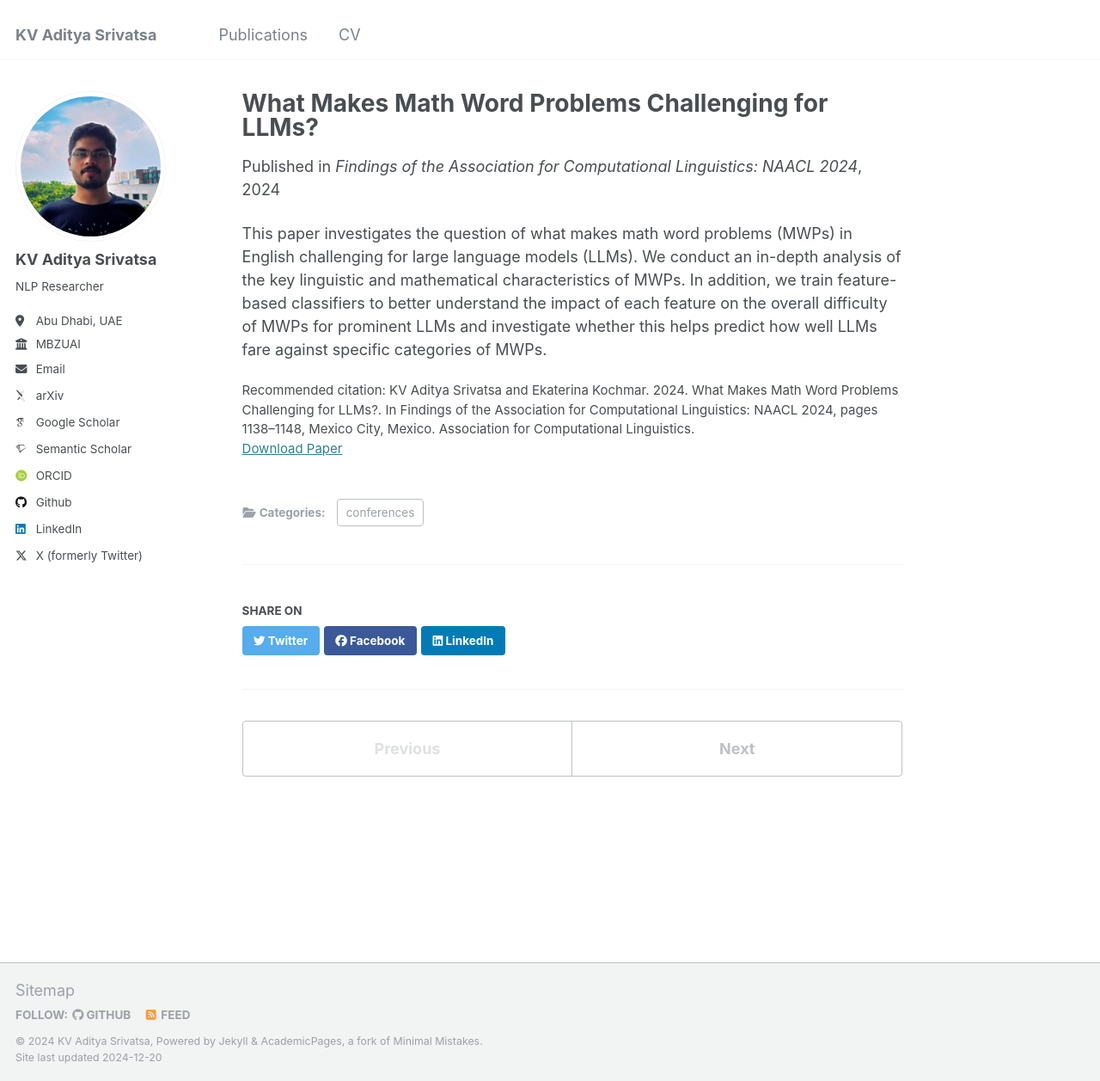
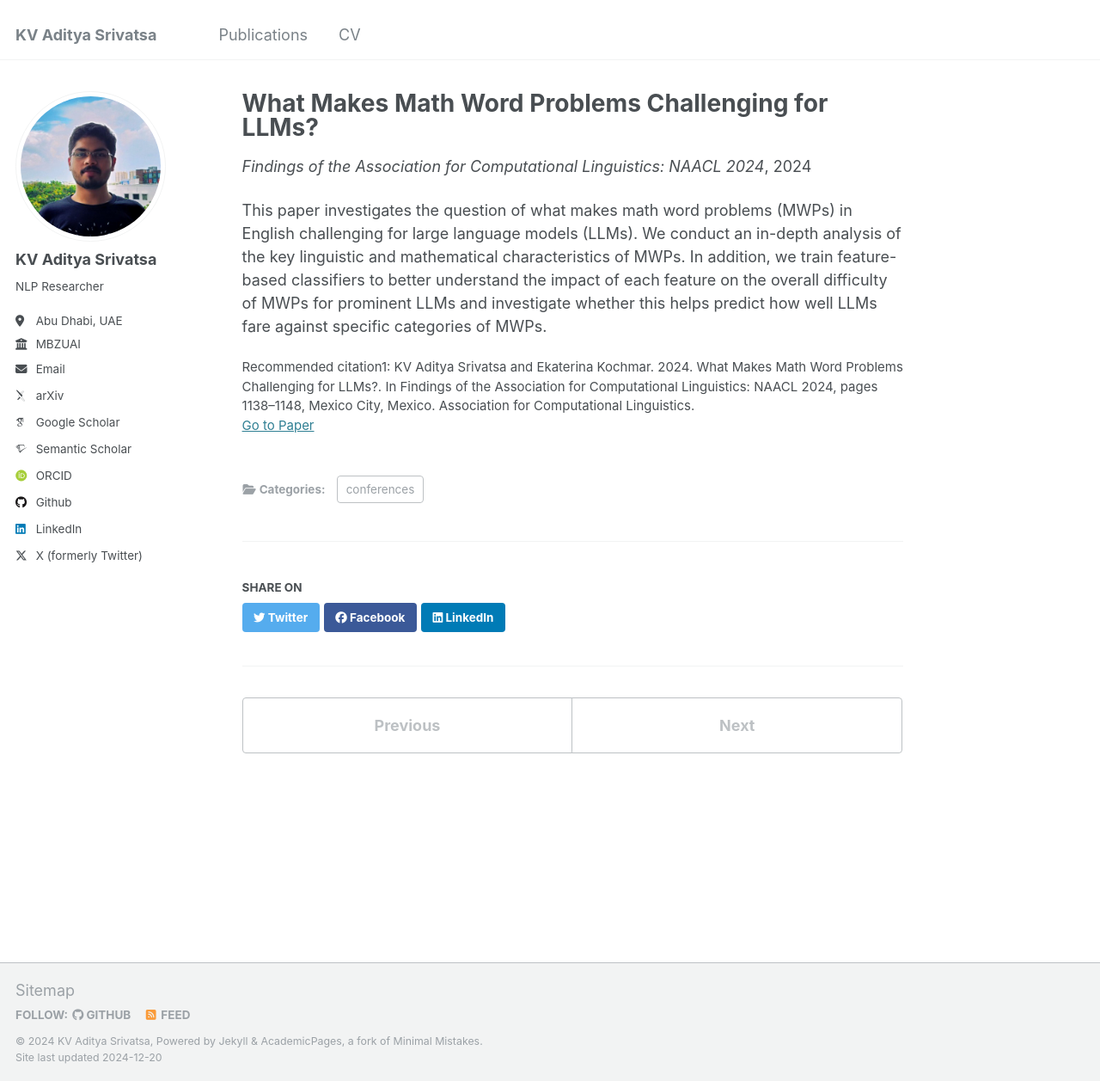
Before and after one commit to kvadityasrivatsa/kvadityasrivatsa.github.io, a Jekyll site: the page built from _publications/what-makes-mwps.md, in a window 1280 px wide and 1257 px high. Shown: the whole window at 86% size. Built offline with Jekyll 4.4.1, drawn with Linux system fonts in a browser that asks for light colours; some web fonts are replaced.

```diff
--- a/_config.yml
+++ b/_config.yml
@@ -246,15 +246,15 @@ defaults:
     values:
       layout: single
       author_profile: true
-  # _teaching
-  - scope:
-      path: ""
-      type: teaching
-    values:
-      layout: single
-      author_profile: true
-      share: true
-      comments: true
+  # # _teaching
+  # - scope:
+  #     path: ""
+  #     type: teaching
+  #   values:
+  #     layout: single
+  #     author_profile: true
+  #     share: true
+  #     comments: true
   # _publications
   - scope:
       path: ""
--- a/_layouts/single.html
+++ b/_layouts/single.html
@@ -37,7 +37,8 @@ layout: default
         {% if page.collection == 'teaching' %}
           <p> {{ page.type }}, <i>{{ page.venue }}</i>, {{ page.date | default: "1900-01-01" | date: "%Y" }} </p>
         {% elsif page.venue and page.date %}
-          <p>Published in <i>{{ page.venue }}</i>, {{ page.date | default: "1900-01-01" | date: "%Y" }} </p>
+          <p><i>{{ page.venue }}</i>, {{ page.date | default: "1900-01-01" | date: "%Y" }} </p>
+          <!-- <p>Published in <i>{{ page.venue }}</i>, {{ page.date | default: "1900-01-01" | date: "%Y" }} </p> -->
         {% elsif page.date %}
           <p class="page__date"><strong><i class="fa fa-fw fa-calendar" aria-hidden="true"></i> {{ site.data.ui-text[site.locale].date_label | default: "Published:" }}</strong> <time datetime="{{ page.date | date_to_xmlschema }}">{{ page.date | default: "1900-01-01" | date: "%B %d, %Y" }}</time></p>
         {% endif %}
@@ -48,13 +49,13 @@ layout: default
         {{ content }}
 
         {% if page.citation and page.paperurl and page.slidesurl %}
-          <p style="font-size: smaller">Recommended citation: {{ page.citation }}<br /><a href="{{ page.paperurl }}">Download Paper</a> | <a href="{{ page.slidesurl }}">Download Slides</a></p>
+          <p style="font-size: smaller">Recommended citation1: {{ page.citation }}<br /><a href="{{ page.paperurl }}">Go to Paper</a> | <a href="{{ page.slidesurl }}">Download Slides</a></p>
         {% elsif page.citation and page.paperurl %}
-          <p style="font-size: smaller">Recommended citation: {{ page.citation }}<br /><a href="{{ page.paperurl }}">Download Paper</a></p>
+          <p style="font-size: smaller">Recommended citation1: {{ page.citation }}<br /><a href="{{ page.paperurl }}">Go to Paper</a></p>
         {% elsif page.citation and page.slidesurl %}
-          <p style="font-size: smaller">Recommended citation: {{ page.citation }}<br /><a href="{{ page.slidesurl }}">Download Slides</a></p>
+          <p style="font-size: smaller">Recommended citation1: {{ page.citation }}<br /><a href="{{ page.slidesurl }}">Download Slides</a></p>
         {% elsif page.citation %}
-          <p style="font-size: smaller">Recommended citation: {{ page.citation }}</p>
+          <p style="font-size: smaller">Recommended citation1: {{ page.citation }}</p>
         {% elsif page.slidesurl %}
           <p style="font-size: smaller"><a href="{{ page.slidesurl }}">Download Slides</a></p>
         {% endif %}
```
Also changed, not shown: _includes/archive-single.html (+5 -4 lines), _publications/harnessing-the-power.md (+1 -1 lines), _publications/p1.md (added, +14 -0 lines), _publications/what-makes-mwps.md (+2 -2 lines).
